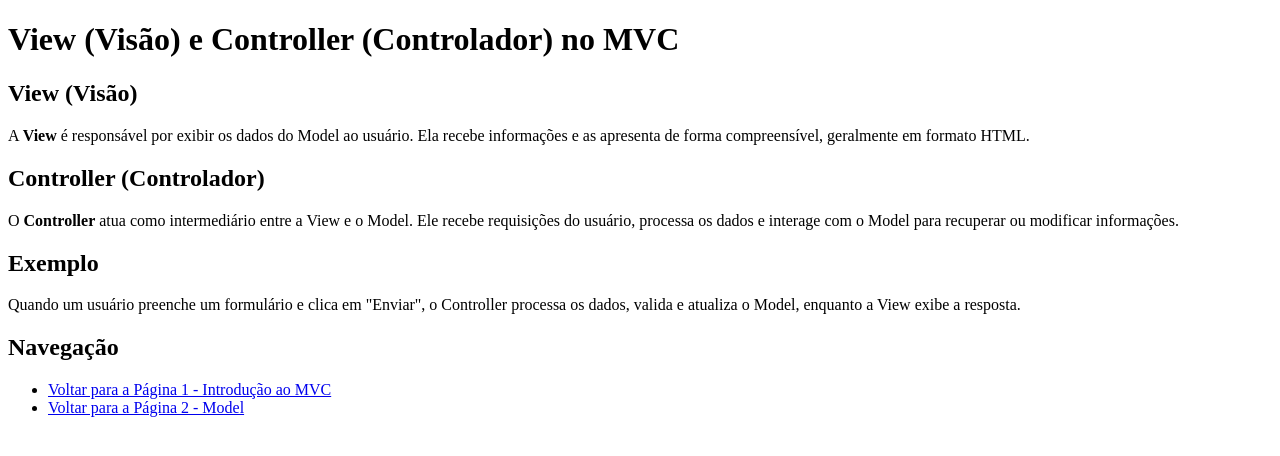
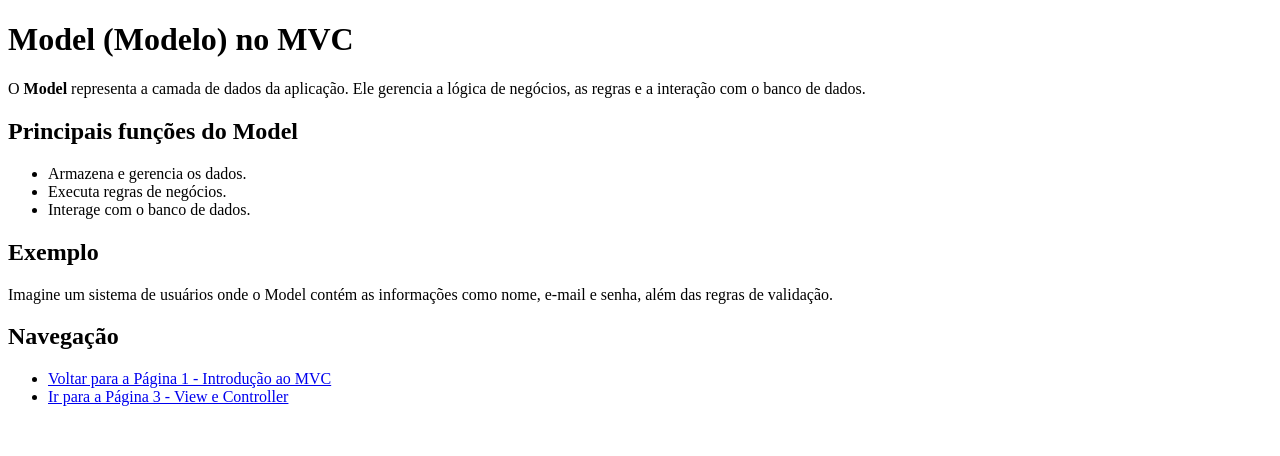
Before and after one commit to Kalebegabriel/atividade-7, a plain HTML site: page pagina2.html in a window 1280 px wide. Drawn offline with Linux system fonts and the light colour scheme.

Commit message:
Update pagina2.html

```diff
--- a/pagina2.html
+++ b/pagina2.html
@@ -3,31 +3,32 @@
 <head>
     <meta charset="UTF-8">
     <meta name="viewport" content="width=device-width, initial-scale=1.0">
-    <title>View e Controller no MVC</title>
+    <title>Model (Modelo) no MVC</title>
 </head>
 <body>
-    <h1>View (Visão) e Controller (Controlador) no MVC</h1>
+    <h1>Model (Modelo) no MVC</h1>
 
-    <div class="section">
-        <h2>View (Visão)</h2>
-        <p>A <strong>View</strong> é responsável por exibir os dados do Model ao usuário. Ela recebe informações e as apresenta de forma compreensível, geralmente em formato HTML.</p>
-    </div>
+    <p>O <strong>Model</strong> representa a camada de dados da aplicação. Ele gerencia a lógica de negócios, as regras e a interação com o banco de dados.</p>
 
-    <div class="section">
-        <h2>Controller (Controlador)</h2>
-        <p>O <strong>Controller</strong> atua como intermediário entre a View e o Model. Ele recebe requisições do usuário, processa os dados e interage com o Model para recuperar ou modificar informações.</p>
-    </div>
+    <h2>Principais funções do Model</h2>
+
+    <ul>
+        <li>Armazena e gerencia os dados.</li>
+        <li>Executa regras de negócios.</li>
+        <li>Interage com o banco de dados.</li>
+    </ul>
+
+    <h2>Exemplo</h2>
 
     <div class="example-box">
-        <h2>Exemplo</h2>
-        <p>Quando um usuário preenche um formulário e clica em "Enviar", o Controller processa os dados, valida e atualiza o Model, enquanto a View exibe a resposta.</p>
+        <p>Imagine um sistema de usuários onde o Model contém as informações como nome, e-mail e senha, além das regras de validação.</p>
     </div>
 
     <div class="nav-links">
         <h2>Navegação</h2>
         <ul>
             <li><a href="index.html">Voltar para a Página 1 - Introdução ao MVC</a></li>
-            <li><a href="pagina3.html">Voltar para a Página 2 - Model</a></li>
+            <li><a href="pagina3.html">Ir para a Página 3 - View e Controller</a></li>
         </ul>
     </div>
 </body>
```
